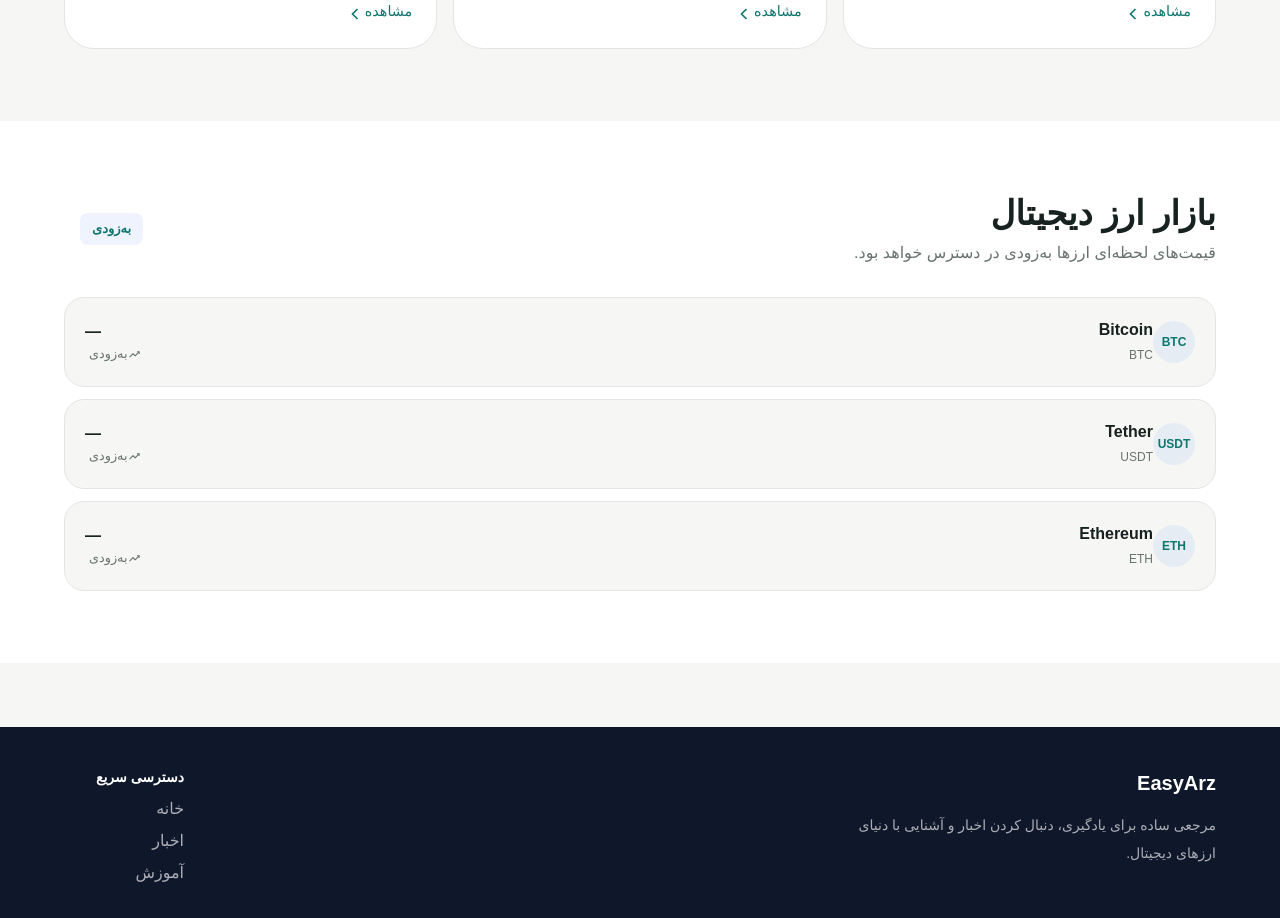
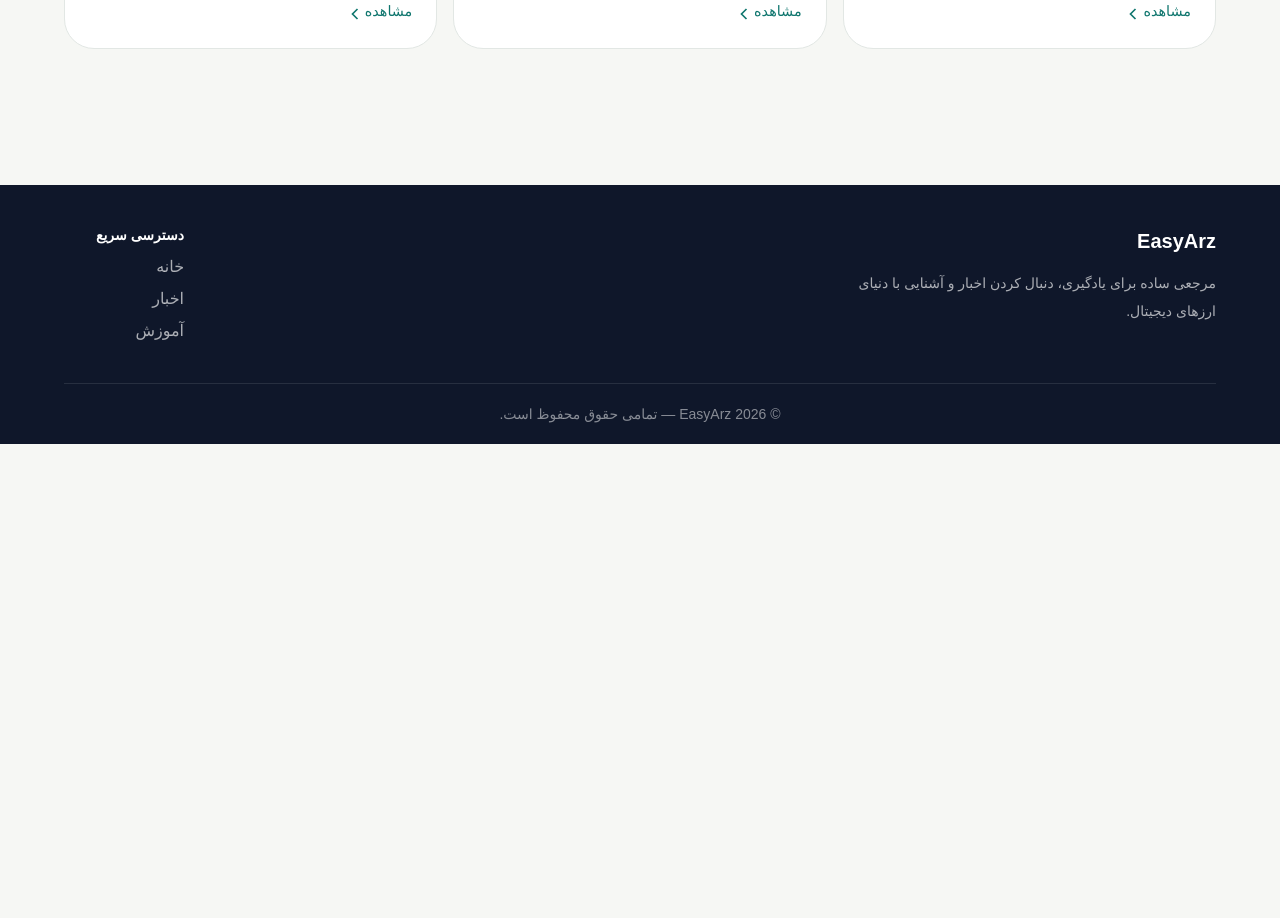
Before and after one commit to WH0M4N/EazyArz, a Next.js app: page / in a window 1280 px wide. Shown: the part 1040-1958 px from the top of the page. After the commit the page ends 1484 px from the top, so only its background shows below. Built offline with nearby package versions, Linux system fonts and the light colour scheme.

Commit message:
Remove market preview

```diff
--- a/src/app/page.tsx
+++ b/src/app/page.tsx
@@ -1,6 +1,5 @@
 import Footer from "@/components/layout/Footer";
 import Hero from "@/components/Home/Hero";
-import MarketPreview from "@/components/Home/MarketPreview";
 import QuickAccess from "@/components/Home/QuickAccess";
 
 export default function HomePage() {
@@ -9,7 +8,7 @@
       <main>
         <Hero />
         <QuickAccess />
-        <MarketPreview />
+        {/* <MarketPreview /> */}
       </main>
 
       <Footer />
```
